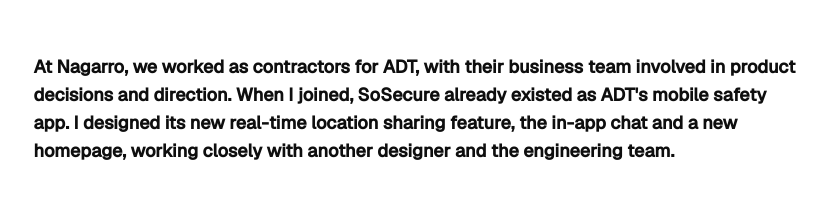
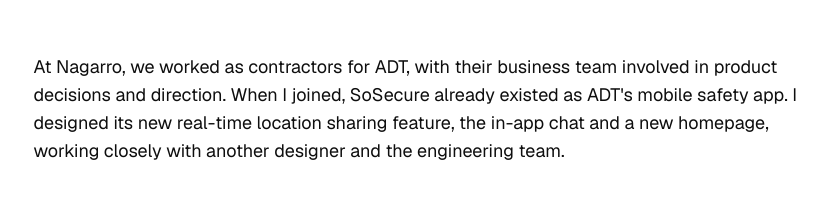
Before and after one commit to jkochferreira/jkochferreira.github.io, a plain HTML site: page case-studies/adt-sosecure.html in a window 1280 px wide. Shown: the part 1670-1885 px from the top of the page, without its empty margins (328-1161 px from the left). Drawn offline with nearby package versions, Linux system fonts and the light colour scheme.

Commit message:
Revert: case study intros back to regular weight
Co-Authored-By: Claude Opus 5.5 <noreply@anthropic.com>

```diff
--- a/case-studies/adt-sosecure.html
+++ b/case-studies/adt-sosecure.html
@@ -544,7 +544,7 @@
           <div><dt>Scope</dt><dd>Product design, UX design, prototyping, usability testing, design systems, accessibility and ADA compliance</dd></div>
         </dl>
 
-        <div class="prose" style="margin-top: 56px; font-weight: 600;">
+        <div class="prose" style="margin-top: 56px;">
           <p>At Nagarro, we worked as contractors for ADT, with their business team involved in product decisions and direction. When I joined, SoSecure already existed as ADT's mobile safety app. I designed its new real-time location sharing feature, the in-app chat and a new homepage, working closely with another designer and the engineering team.</p>
         </div>
 
```
Also changed, not shown: case-studies/fidel-loyalty-marketplace.html (+1 -1 lines), case-studies/monthly-to-annual.html (+1 -1 lines).
